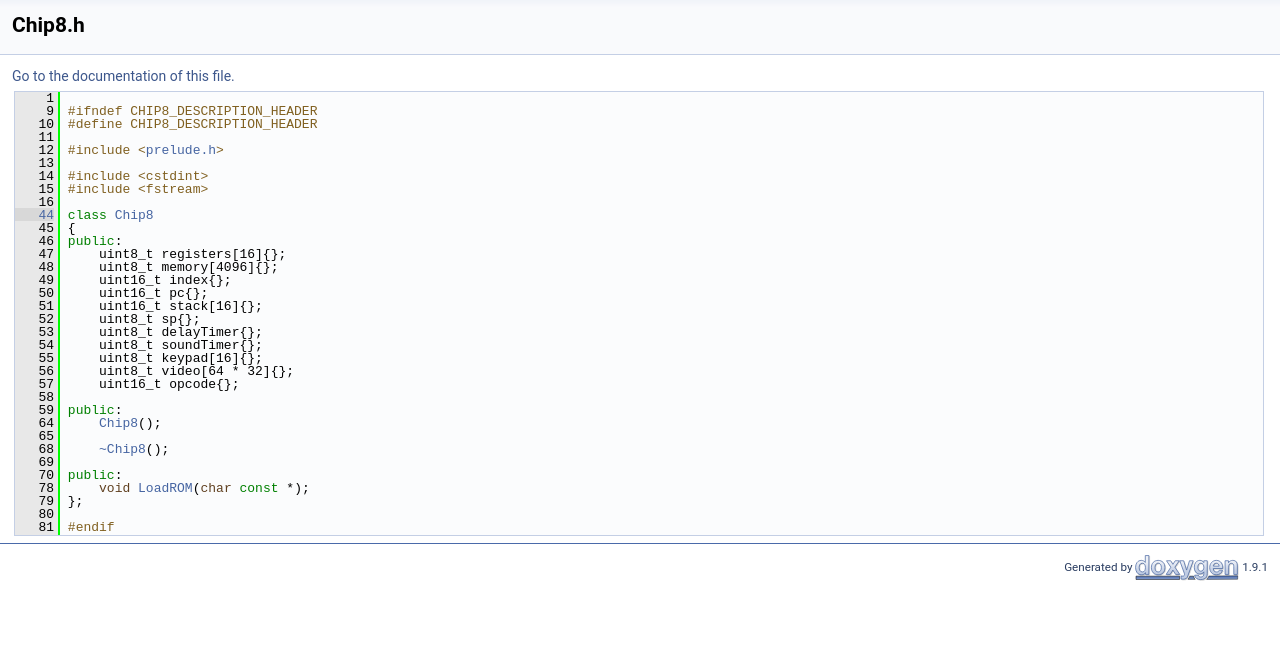
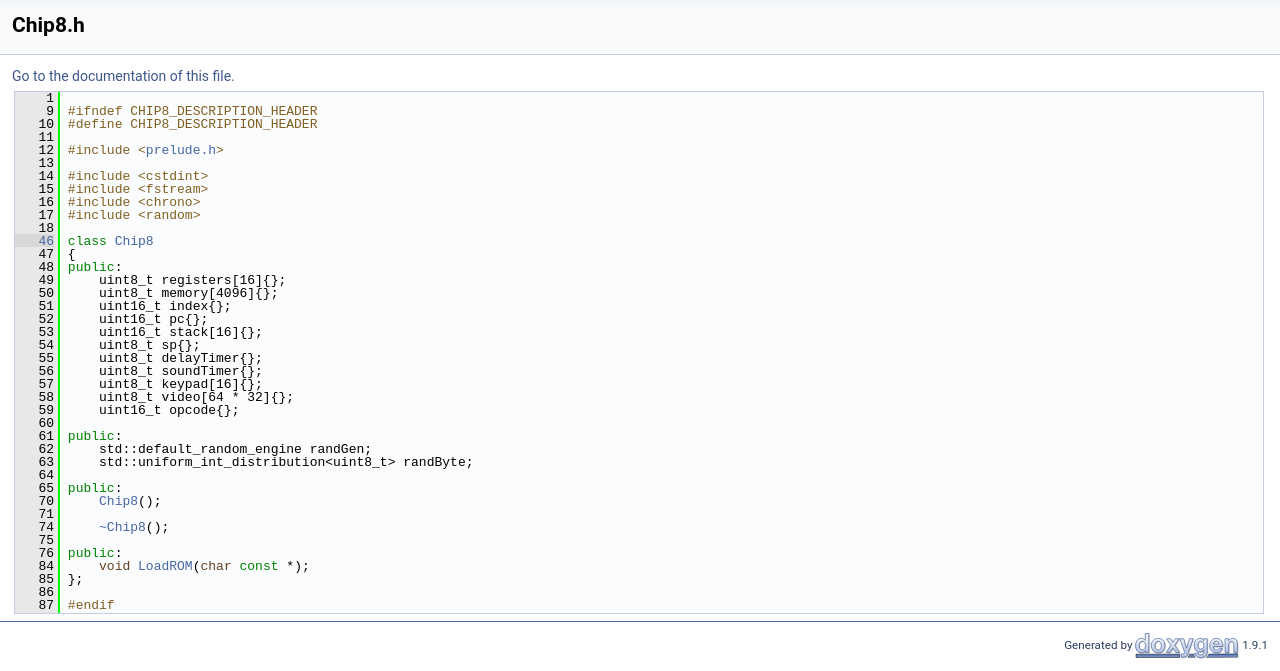
Before and after one commit to gp-97/chip8, a plain HTML site: page docs/html/Chip8_8h_source.html in a window 1280 px wide. Shown: the part 129-800 px from the top of the page. Drawn offline with Linux system fonts and the light colour scheme.

Commit message:
- RNG implemented - Doxygen generated for changes

```diff
--- a/docs/html/Chip8_8h_source.html
+++ b/docs/html/Chip8_8h_source.html
@@ -77,36 +77,42 @@ $(function() {
 <div class="line"><a name="l00013"></a><span class="lineno">   13</span>&#160; </div>
 <div class="line"><a name="l00014"></a><span class="lineno">   14</span>&#160;<span class="preprocessor">#include &lt;cstdint&gt;</span></div>
 <div class="line"><a name="l00015"></a><span class="lineno">   15</span>&#160;<span class="preprocessor">#include &lt;fstream&gt;</span></div>
-<div class="line"><a name="l00016"></a><span class="lineno">   16</span>&#160; </div>
-<div class="line"><a name="l00044"></a><span class="lineno"><a class="line" href="classChip8.html">   44</a></span>&#160;<span class="keyword">class </span><a class="code" href="classChip8.html">Chip8</a></div>
-<div class="line"><a name="l00045"></a><span class="lineno">   45</span>&#160;{</div>
-<div class="line"><a name="l00046"></a><span class="lineno">   46</span>&#160;<span class="keyword">public</span>:</div>
-<div class="line"><a name="l00047"></a><span class="lineno">   47</span>&#160;    uint8_t registers[16]{};</div>
-<div class="line"><a name="l00048"></a><span class="lineno">   48</span>&#160;    uint8_t memory[4096]{};</div>
-<div class="line"><a name="l00049"></a><span class="lineno">   49</span>&#160;    uint16_t index{};</div>
-<div class="line"><a name="l00050"></a><span class="lineno">   50</span>&#160;    uint16_t pc{};</div>
-<div class="line"><a name="l00051"></a><span class="lineno">   51</span>&#160;    uint16_t stack[16]{};</div>
-<div class="line"><a name="l00052"></a><span class="lineno">   52</span>&#160;    uint8_t sp{};</div>
-<div class="line"><a name="l00053"></a><span class="lineno">   53</span>&#160;    uint8_t delayTimer{};</div>
-<div class="line"><a name="l00054"></a><span class="lineno">   54</span>&#160;    uint8_t soundTimer{};</div>
-<div class="line"><a name="l00055"></a><span class="lineno">   55</span>&#160;    uint8_t keypad[16]{};</div>
-<div class="line"><a name="l00056"></a><span class="lineno">   56</span>&#160;    uint8_t video[64 * 32]{};</div>
-<div class="line"><a name="l00057"></a><span class="lineno">   57</span>&#160;    uint16_t opcode{};</div>
-<div class="line"><a name="l00058"></a><span class="lineno">   58</span>&#160; </div>
-<div class="line"><a name="l00059"></a><span class="lineno">   59</span>&#160;<span class="keyword">public</span>:</div>
-<div class="line"><a name="l00064"></a><span class="lineno">   64</span>&#160;    <a class="code" href="classChip8.html#a6d72f2cd7b791e0da2b66e3f9dc2b751">Chip8</a>();</div>
-<div class="line"><a name="l00065"></a><span class="lineno">   65</span>&#160; </div>
-<div class="line"><a name="l00068"></a><span class="lineno">   68</span>&#160;    <a class="code" href="classChip8.html#ab16bd941c1634d4c9c457e383f85cb3b">~Chip8</a>();</div>
-<div class="line"><a name="l00069"></a><span class="lineno">   69</span>&#160; </div>
-<div class="line"><a name="l00070"></a><span class="lineno">   70</span>&#160;<span class="keyword">public</span>:</div>
-<div class="line"><a name="l00078"></a><span class="lineno">   78</span>&#160;    <span class="keywordtype">void</span> <a class="code" href="classChip8.html#a0c5f72784cf864ead78e78fea06a8237">LoadROM</a>(<span class="keywordtype">char</span> <span class="keyword">const</span> *);</div>
-<div class="line"><a name="l00079"></a><span class="lineno">   79</span>&#160;};</div>
-<div class="line"><a name="l00080"></a><span class="lineno">   80</span>&#160; </div>
-<div class="line"><a name="l00081"></a><span class="lineno">   81</span>&#160;<span class="preprocessor">#endif</span></div>
-<div class="ttc" id="aclassChip8_html"><div class="ttname"><a href="classChip8.html">Chip8</a></div><div class="ttdoc">Chip8 prototype class.</div><div class="ttdef"><b>Definition:</b> Chip8.h:45</div></div>
-<div class="ttc" id="aclassChip8_html_a0c5f72784cf864ead78e78fea06a8237"><div class="ttname"><a href="classChip8.html#a0c5f72784cf864ead78e78fea06a8237">Chip8::LoadROM</a></div><div class="ttdeci">void LoadROM(char const *)</div><div class="ttdoc">ROM Loader.</div><div class="ttdef"><b>Definition:</b> Chip8.cpp:24</div></div>
+<div class="line"><a name="l00016"></a><span class="lineno">   16</span>&#160;<span class="preprocessor">#include &lt;chrono&gt;</span></div>
+<div class="line"><a name="l00017"></a><span class="lineno">   17</span>&#160;<span class="preprocessor">#include &lt;random&gt;</span></div>
+<div class="line"><a name="l00018"></a><span class="lineno">   18</span>&#160; </div>
+<div class="line"><a name="l00046"></a><span class="lineno"><a class="line" href="classChip8.html">   46</a></span>&#160;<span class="keyword">class </span><a class="code" href="classChip8.html">Chip8</a></div>
+<div class="line"><a name="l00047"></a><span class="lineno">   47</span>&#160;{</div>
+<div class="line"><a name="l00048"></a><span class="lineno">   48</span>&#160;<span class="keyword">public</span>:</div>
+<div class="line"><a name="l00049"></a><span class="lineno">   49</span>&#160;    uint8_t registers[16]{};</div>
+<div class="line"><a name="l00050"></a><span class="lineno">   50</span>&#160;    uint8_t memory[4096]{};</div>
+<div class="line"><a name="l00051"></a><span class="lineno">   51</span>&#160;    uint16_t index{};</div>
+<div class="line"><a name="l00052"></a><span class="lineno">   52</span>&#160;    uint16_t pc{};</div>
+<div class="line"><a name="l00053"></a><span class="lineno">   53</span>&#160;    uint16_t stack[16]{};</div>
+<div class="line"><a name="l00054"></a><span class="lineno">   54</span>&#160;    uint8_t sp{};</div>
+<div class="line"><a name="l00055"></a><span class="lineno">   55</span>&#160;    uint8_t delayTimer{};</div>
+<div class="line"><a name="l00056"></a><span class="lineno">   56</span>&#160;    uint8_t soundTimer{};</div>
+<div class="line"><a name="l00057"></a><span class="lineno">   57</span>&#160;    uint8_t keypad[16]{};</div>
+<div class="line"><a name="l00058"></a><span class="lineno">   58</span>&#160;    uint8_t video[64 * 32]{};</div>
+<div class="line"><a name="l00059"></a><span class="lineno">   59</span>&#160;    uint16_t opcode{};</div>
+<div class="line"><a name="l00060"></a><span class="lineno">   60</span>&#160; </div>
+<div class="line"><a name="l00061"></a><span class="lineno">   61</span>&#160;<span class="keyword">public</span>:</div>
+<div class="line"><a name="l00062"></a><span class="lineno">   62</span>&#160;    std::default_random_engine randGen;</div>
+<div class="line"><a name="l00063"></a><span class="lineno">   63</span>&#160;    std::uniform_int_distribution&lt;uint8_t&gt; randByte;</div>
+<div class="line"><a name="l00064"></a><span class="lineno">   64</span>&#160; </div>
+<div class="line"><a name="l00065"></a><span class="lineno">   65</span>&#160;<span class="keyword">public</span>:</div>
+<div class="line"><a name="l00070"></a><span class="lineno">   70</span>&#160;    <a class="code" href="classChip8.html#a6d72f2cd7b791e0da2b66e3f9dc2b751">Chip8</a>();</div>
+<div class="line"><a name="l00071"></a><span class="lineno">   71</span>&#160; </div>
+<div class="line"><a name="l00074"></a><span class="lineno">   74</span>&#160;    <a class="code" href="classChip8.html#ab16bd941c1634d4c9c457e383f85cb3b">~Chip8</a>();</div>
+<div class="line"><a name="l00075"></a><span class="lineno">   75</span>&#160; </div>
+<div class="line"><a name="l00076"></a><span class="lineno">   76</span>&#160;<span class="keyword">public</span>:</div>
+<div class="line"><a name="l00084"></a><span class="lineno">   84</span>&#160;    <span class="keywordtype">void</span> <a class="code" href="classChip8.html#a0c5f72784cf864ead78e78fea06a8237">LoadROM</a>(<span class="keywordtype">char</span> <span class="keyword">const</span> *);</div>
+<div class="line"><a name="l00085"></a><span class="lineno">   85</span>&#160;};</div>
+<div class="line"><a name="l00086"></a><span class="lineno">   86</span>&#160; </div>
+<div class="line"><a name="l00087"></a><span class="lineno">   87</span>&#160;<span class="preprocessor">#endif</span></div>
+<div class="ttc" id="aclassChip8_html"><div class="ttname"><a href="classChip8.html">Chip8</a></div><div class="ttdoc">Chip8 prototype class.</div><div class="ttdef"><b>Definition:</b> Chip8.h:47</div></div>
+<div class="ttc" id="aclassChip8_html_a0c5f72784cf864ead78e78fea06a8237"><div class="ttname"><a href="classChip8.html#a0c5f72784cf864ead78e78fea06a8237">Chip8::LoadROM</a></div><div class="ttdeci">void LoadROM(char const *)</div><div class="ttdoc">ROM Loader.</div><div class="ttdef"><b>Definition:</b> Chip8.cpp:27</div></div>
 <div class="ttc" id="aclassChip8_html_a6d72f2cd7b791e0da2b66e3f9dc2b751"><div class="ttname"><a href="classChip8.html#a6d72f2cd7b791e0da2b66e3f9dc2b751">Chip8::Chip8</a></div><div class="ttdeci">Chip8()</div><div class="ttdoc">Chip8 Constructor.</div><div class="ttdef"><b>Definition:</b> Chip8.cpp:12</div></div>
-<div class="ttc" id="aclassChip8_html_ab16bd941c1634d4c9c457e383f85cb3b"><div class="ttname"><a href="classChip8.html#ab16bd941c1634d4c9c457e383f85cb3b">Chip8::~Chip8</a></div><div class="ttdeci">~Chip8()</div><div class="ttdoc">Chip8 Destructor.</div><div class="ttdef"><b>Definition:</b> Chip8.cpp:22</div></div>
+<div class="ttc" id="aclassChip8_html_ab16bd941c1634d4c9c457e383f85cb3b"><div class="ttname"><a href="classChip8.html#ab16bd941c1634d4c9c457e383f85cb3b">Chip8::~Chip8</a></div><div class="ttdeci">~Chip8()</div><div class="ttdoc">Chip8 Destructor.</div><div class="ttdef"><b>Definition:</b> Chip8.cpp:25</div></div>
 <div class="ttc" id="aprelude_8h_html"><div class="ttname"><a href="prelude_8h.html">prelude.h</a></div><div class="ttdoc">This file contains important constants, enums, etc., that are to be used in multiple places in the co...</div></div>
 </div><!-- fragment --></div><!-- contents -->
 <!-- start footer part -->
```
Also changed, not shown: docs/html/Chip8_8h.html (+2 -0 lines), docs/html/classChip8-members.html (+2 -0 lines), docs/html/classChip8.html (+6 -0 lines), 8 other files.
